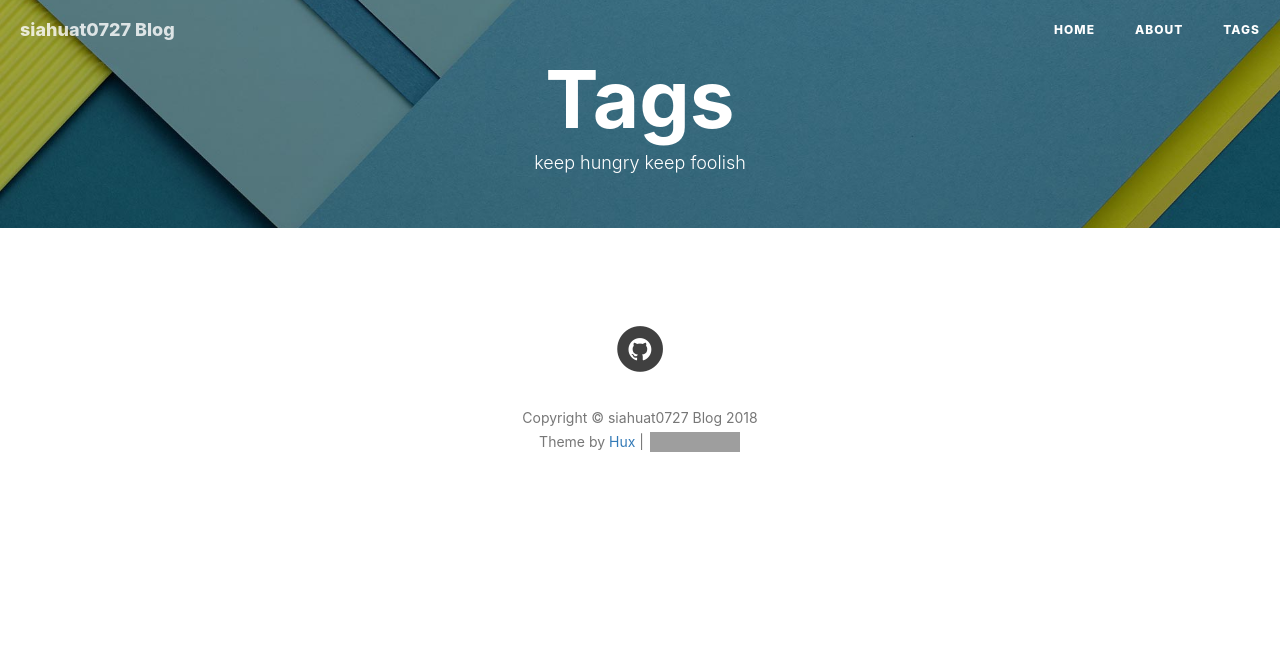
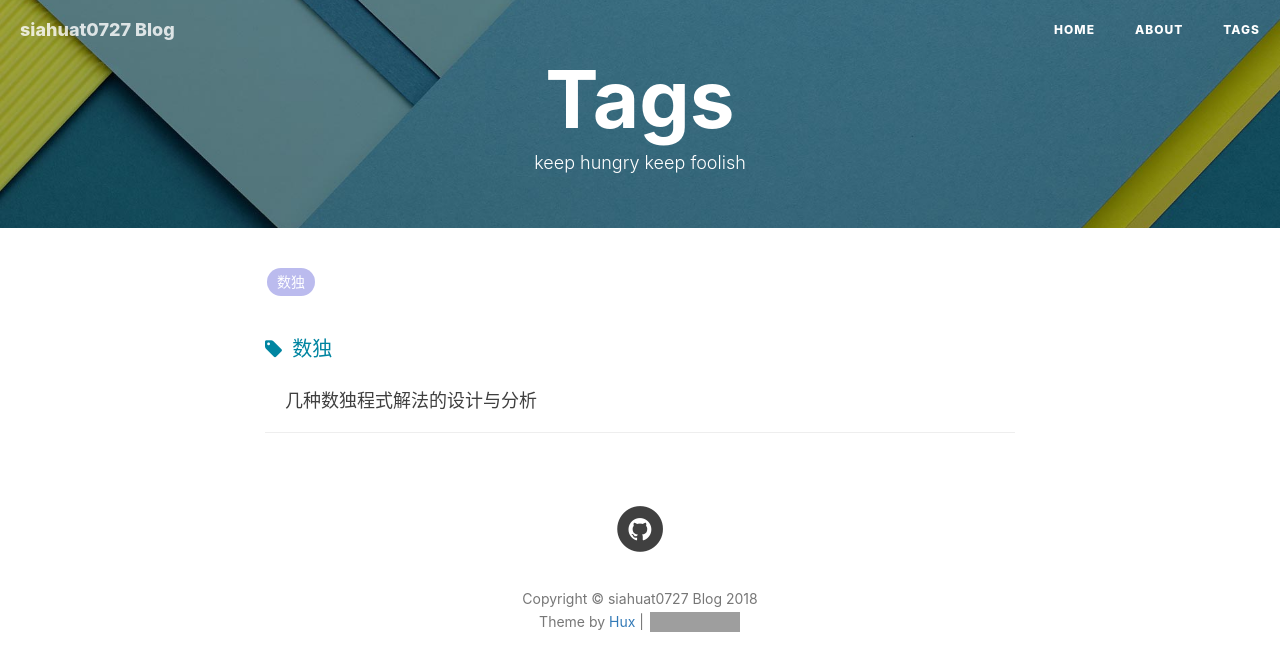
Before and after one commit to siahuat0727/siahuat0727.github.io, a Jekyll site: the page built from tags.html, in a window 1280 px wide. Shown: the top 671 px of the page. Built offline with Jekyll 4.4.1, drawn with Linux system fonts in a browser that asks for light colours; nearby versions of some CDN libraries; comment, search, counter and statistics services are not loaded; grey boxes are pictures that could not be loaded.

Commit message:
add title

````diff
--- a/_posts/2018-06-19-sudoku.markdown
+++ b/_posts/2018-06-19-sudoku.markdown
@@ -1,11 +1,17 @@
-# 几种数独程式解法的设计与分析
+---
+layout: post
+title : "几种数独程式解法的设计与分析"
+author: "siahuat0727"
+tags:
+    - 数独
+---
 
-## 前言
+# 前言
 
 解数独是刚接触程式时的第一份作业，
 如果有大神路过，
 
-## 解法一： Backtracking
+# 解法一： Backtracking
 
 这大概是最常见的解法，[bactracking](https://en.wikipedia.org/wiki/Backtracking)的精神就不在此赘述，大概就是按照一定的顺序进行[试错](https://zh.wikipedia.org/wiki/%E8%AF%95%E9%94%99)([trial and error](https://en.wikipedia.org/wiki/Trial_and_error))，若某一步走不下去了便返回上一步继续之前的试错。
 
@@ -51,7 +57,8 @@ void bt(int r, int c)
 *`next_bt(r, c)`由左至右，由上而下,依序进行试错*
 *`bt(r, c)`对数独的第`r`row, 第`c`col试错*
 >原本看到`next_bt(r, c)`这种只有一两行的 funcion 想说加上 [inline](http://en.cppreference.com/w/cpp/language/inline) 减少 call function 的 overhead 来增快速度，实测上也确实有微小的增快，但后来用了 GNU 自带的 [optimization flag](https://gcc.gnu.org/onlinedocs/gcc/Optimize-Options.html) -O2 后，增快的幅度是以倍数来计算的！而加上 inline 的优化后反而慢了一点……所以如果可以自己 compile 的话或许就不用考虑用 inline 来加速吧。
-```c++=
+
+```c++
 bool can_fill_row(int r, int n)
 {
     for (int c = 0; c < N; ++c)
@@ -88,7 +95,7 @@ bool can_fill(int r, int c, int n)
 *`box`表示数独中的宫 (小 3x3)。*
 *第 19 行`r_start = r/3 * 3`取得`r`所在之宫的 row 起始位置，`c_start` 同理。*
 
-## 解法二： 优化版 Backtracking
+# 解法二： 优化版 Backtracking
 
 解法一的 `can_fill(r, c, n)` 每次重新看过空白处所在之行、列、宫是否存在数字`n`，而这件事可以通过新增一些变数来实时记录。（非常经典的用**空间**换**时间**）
 ```c++
@@ -148,7 +155,7 @@ void erase(int r, int c, int n)
 }
 ```
 
-## 解法三： 初步拟人解法
+# 解法三： 初步拟人解法
 
 解法一、二虽然可行，但每一步都用猜的，具不确定性，而很多时候有些空白处就只能填一个数字。（是確定的）
 若每次都先填入这些已知正确的数字，就可以减少很多不必要的尝试。
@@ -260,7 +267,7 @@ void sudoku_solve(Sudoku *thiz)
             if (num_can_fill == 0)
                 return;
 ```
-## 解法四： 环保拟人解法
+# 解法四： 环保拟人解法
 
 解法三中，影印的比喻是为了配合程式实作上的便利，我想实际上一般人不会这么做。通常大家是先用原子笔填入确定正确之数字，不确定的部分改用铅笔填写，发现错了就把用铅笔填的擦掉。（用铅笔之后又遇到瓶颈时就想象用更浅的铅笔来填）
 
@@ -336,7 +343,7 @@ void sudoku_solve(Sudoku *thiz, bool record=false)
 *可以发现第 40 行处不需要像 解法三 一样复制整个数独了*
 >原本想说这部分只写成一个 function（感觉比较完整？），但 `_sudoku_solve` 共有三个有可能 return 的地方(19、44、47行)，不知若要在 return 前把 stack 里记录的数字 `erase` 掉，是要利用 goto 好呢，还是像这样拆成两个 function 呢？又或是有其它解法呢？
 
-## 解法五： 进阶拟人解法
+# 解法五： 进阶拟人解法
 
 一个数字确定为某格子的解，除了该格子就只能填一个数字之外，还有其他情况，比如在某一**行**中，某个数字就只能填在该行某一空白处时，则该数字为该空白处之解。
 同理，以**列**和**宫**的角度也一样。
@@ -460,4 +467,4 @@ void sudoku_solve(Sudoku *thiz)
 
 当然我们也可以很容易设计出有利于特定角度的数独，比如下图的数独在只有在有**行**的角度观察时可马上得知无解，反之则无法在可接受时间内得出结论。
 
-## 效能分析
+# 效能分析
````
